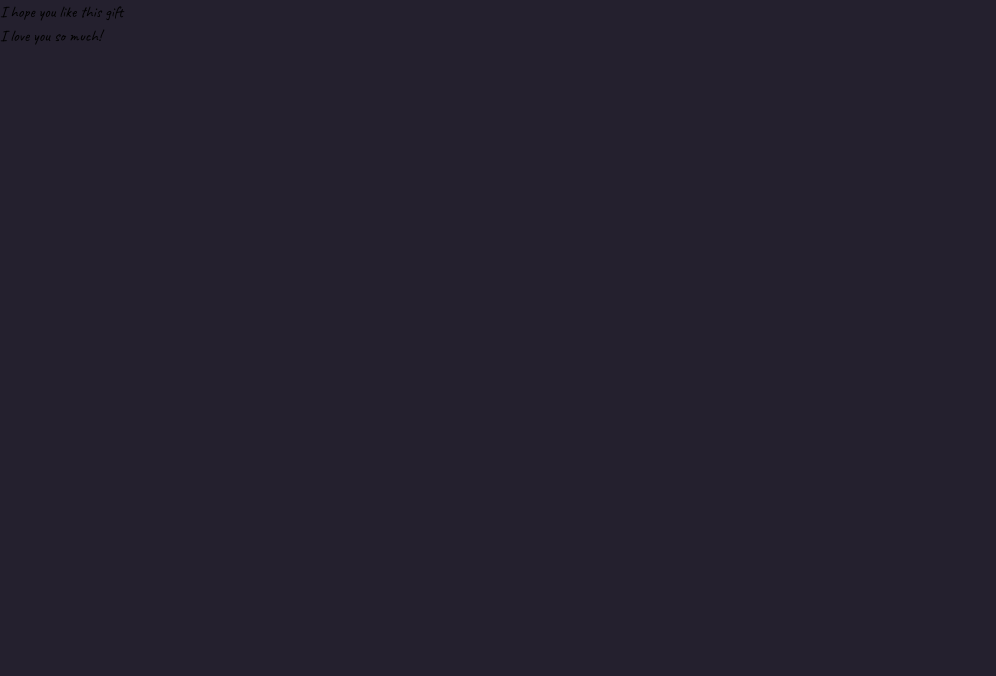
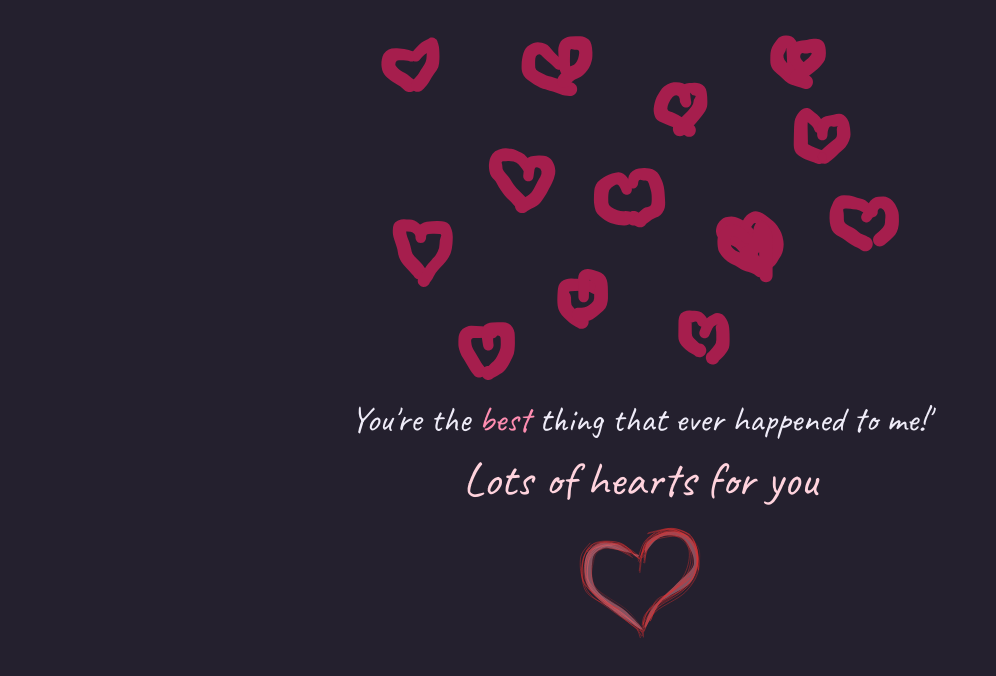
Before and after one commit to aandrku/my-love-of-my-life, a React (Vite) app: page /final-message in a window 1280 px wide. Shown: the top 676 px of the page, without its empty margins (0-996 px from the left). Built offline with nearby package versions, Linux system fonts and the light colour scheme.

Commit message:
style final message

```diff
--- a/src/components/pages/FinalMessagePage.tsx
+++ b/src/components/pages/FinalMessagePage.tsx
@@ -1,8 +1,21 @@
+import { motion } from 'motion/react';
+import lotsOfHearts from '@/assets/lots-of-hears.svg';
+import coolHeart from '@/assets/cool-heart.svg';
+
 export function FinalMessagePage() {
   return (
-    <div>
-      <div>I hope you like this gift</div>
-      <div>I love you so much!</div>
-    </div>
+    <motion.div
+      initial={{ opacity: 0 }}
+      animate={{ opacity: 1 }}
+      className="text-text1 flex flex-col items-center gap-4 p-8 text-center"
+    >
+      <img src={lotsOfHearts} />
+      <div className="text-4xl">
+        You're the <span className="text-accent-text2">best</span> thing that
+        ever happened to me!'
+      </div>
+      <div className="text-accent-text1 text-5xl">Lots of hearts for you</div>
+      <img src={coolHeart} className="size-32" />
+    </motion.div>
   );
 }
```
Also changed, not shown: src/assets/cool-heart.svg (added), src/assets/lots-of-hears.svg (added).
